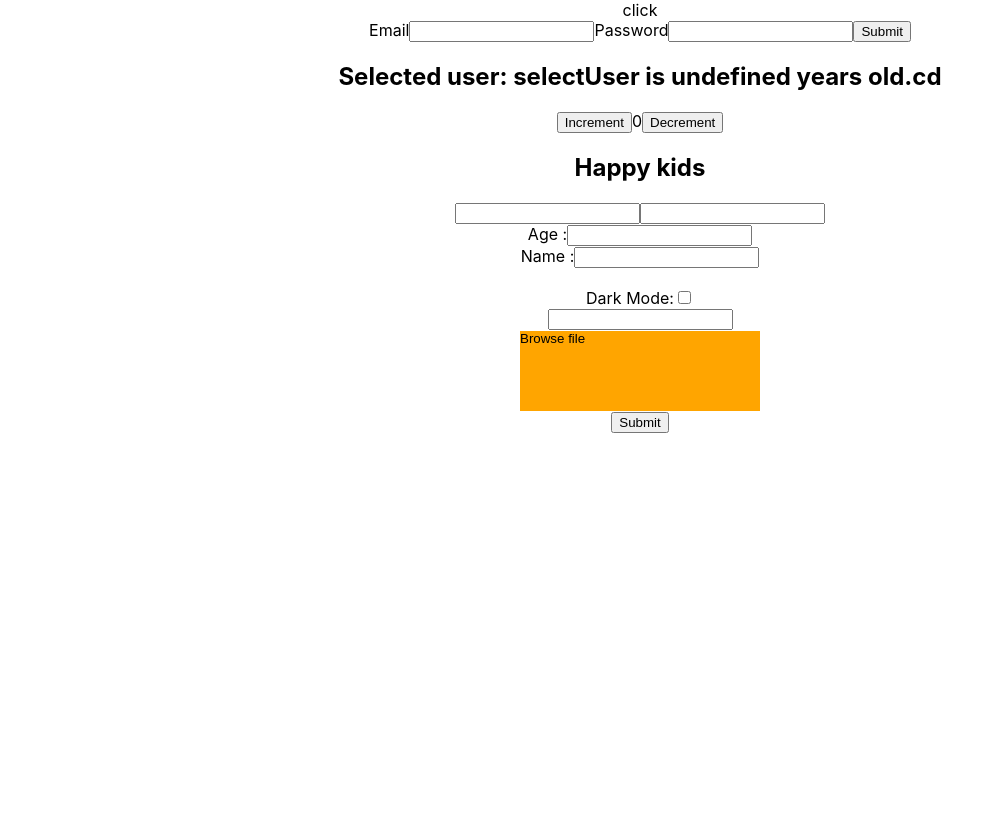
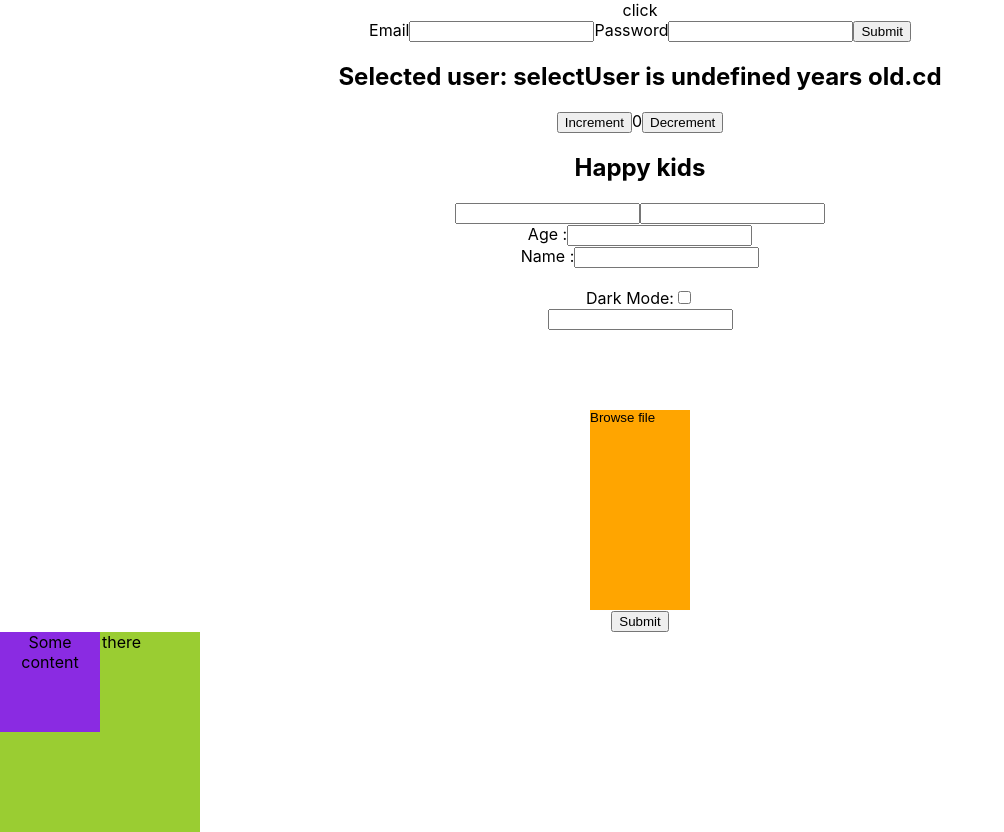
Before and after one commit to NidhitheCoder/advanced-react, a React (Create React App) app in the folder sample-app/: page / in a window 1280 px wide. Shown: the whole page, without its empty margins (0-1004 px from the left). Before the commit the page ends 800 px from the top, so only its background shows below. Built offline with nearby package versions, Linux system fonts and the light colour scheme.

Commit message:
feat: implement before types

```diff
--- a/sample-app/src/App.css
+++ b/sample-app/src/App.css
@@ -39,19 +39,37 @@
 
 /* Code for customizing file input  */
 input[type="file"] {
+  margin-top: 5rem;
   position: relative;
   /* display: none; */
-  width: 15rem;
-  height: 5rem;
+  width: 100px;
+  height: 200px;
 }
 
 input[type="file"]::before {
   content: "Browse file";
   position: absolute;
   background-color: orange;
-  z-index: 2;
+  /* z-index: 2; */
   top: 0;
   left: 0;
-  width: 100%;
-  height: 100%;
+  width: 100px;
+  height: 200px;
 }
+
+.climate {
+  background-color: yellowgreen;
+  height: 200px;
+  width: 200px;
+  position: relative;
+}
+
+.climate::before {
+  content: 'Some content';
+  position: absolute;
+  top: 0;
+  left: 0;
+  width: 100px;
+  height: 100px;
+  background-color: blueviolet;
+}
--- a/sample-app/src/App.js
+++ b/sample-app/src/App.js
@@ -88,6 +88,8 @@ function App() {
     {/* <UseTransitionHook />  */}
     <UseTransitionHook2 />
     <FileUploader />
+
+    <div className="climate">Hello there</div>
     </div>;
 }
 
```
